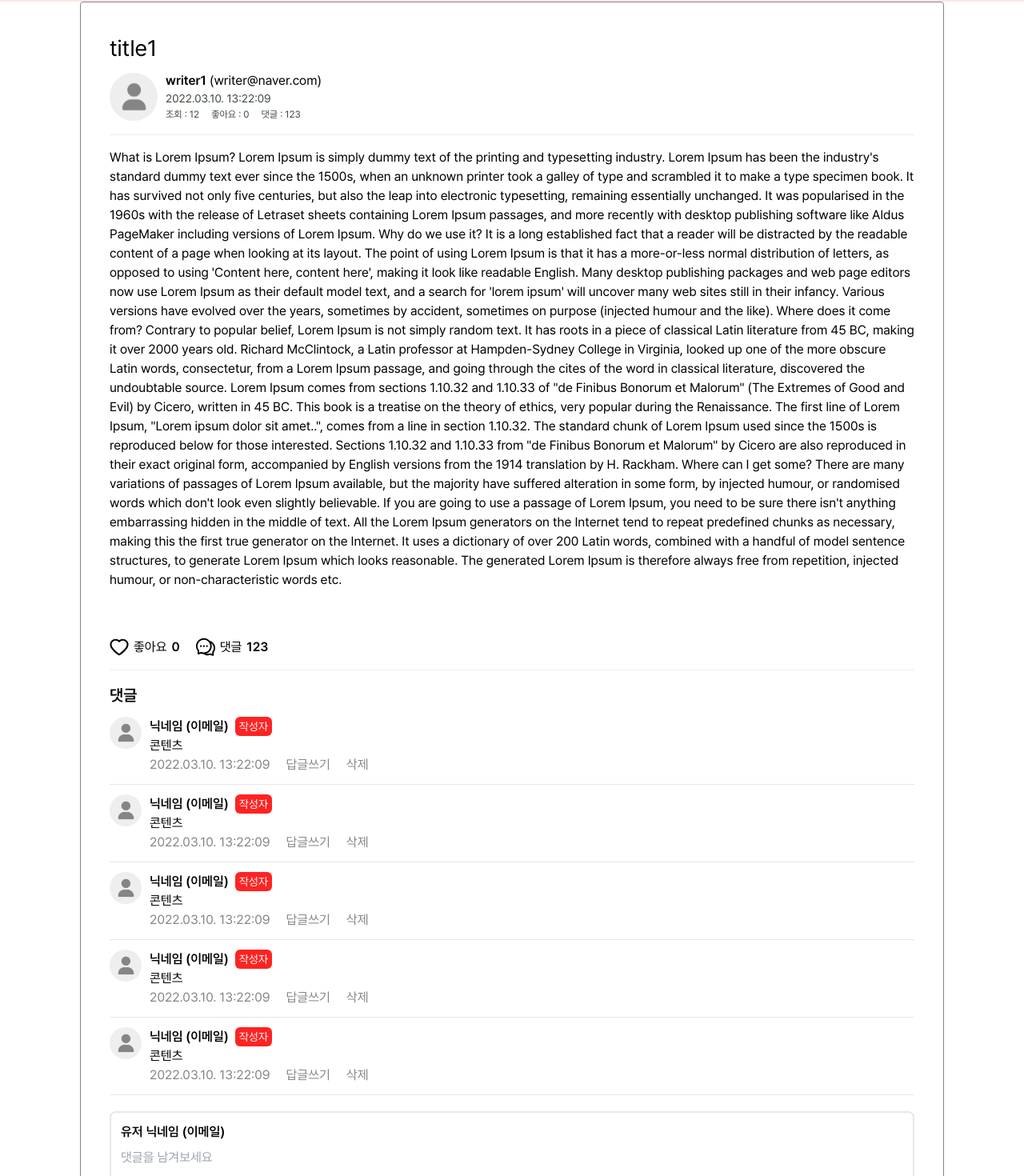
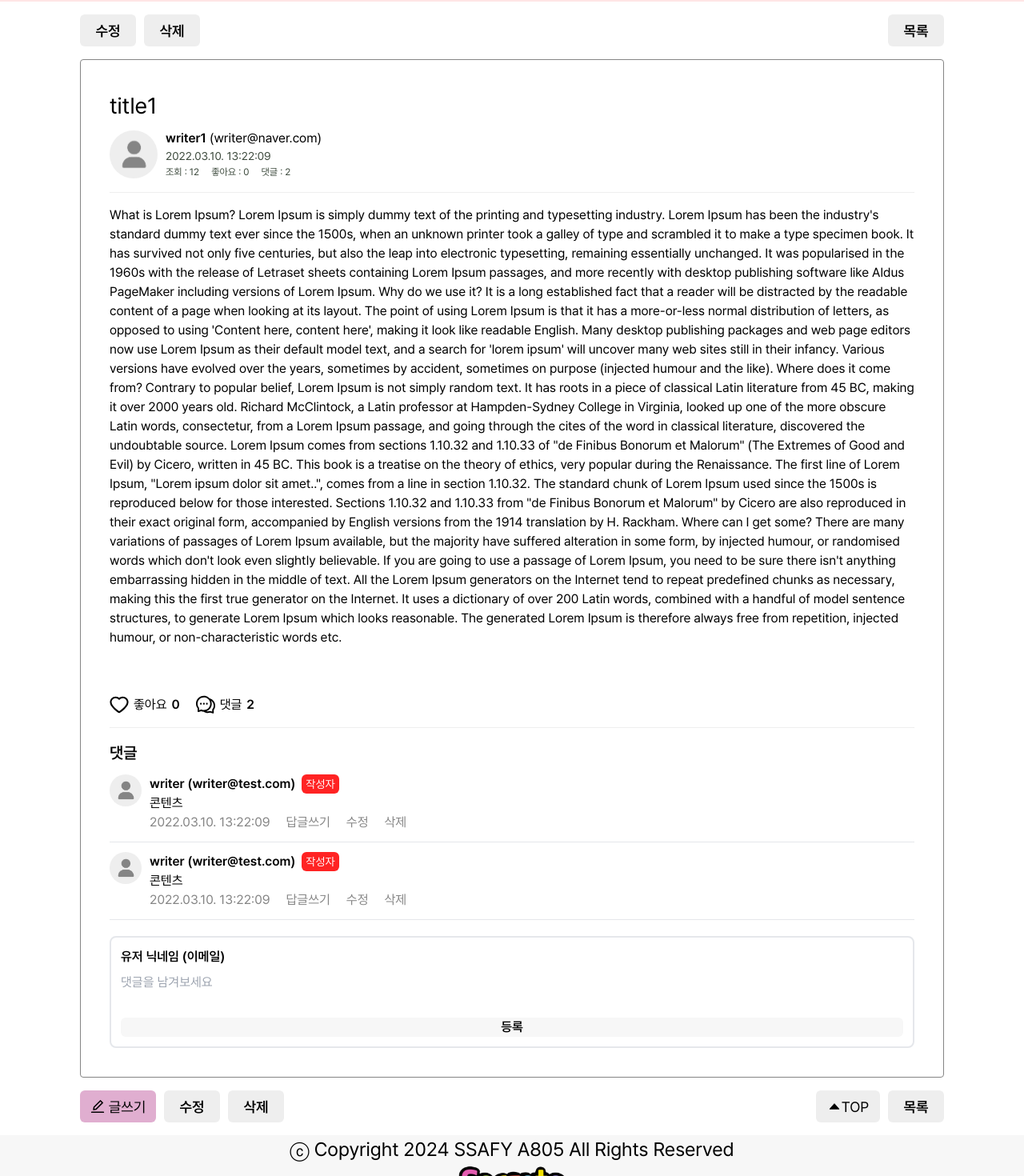
Before and after one commit to yee950419/secreto, a Vue app in the folder frontend/: page /board in a window 1280 px wide. Shown: the part 93-1563 px from the top of the page at 80% size. Built offline with nearby package versions, Linux system fonts and the light colour scheme; no server answers.

Commit message:
feat: 게시글 상단, 하단 버튼 컨테이너 생성
Related to S10P12A805-171

```diff
--- /dev/null
+++ b/frontend/src/components/molecules/board/BoardDetailBottom.vue
@@ -0,0 +1,35 @@
+<script setup lang="ts">
+import ButtonAtom from '@/components/atoms/ButtonAtom.vue'
+import { EditOutlined, CaretUpOutlined } from '@ant-design/icons-vue'
+</script>
+
+<template>
+    <div class="w-full h-[40px] flex justify-between items-center">
+        <div class="flex gap-[10px]">
+            <ButtonAtom
+                custom-class="button-style-4 button-claret text-[18px] w-[95px] font-bold flex justify-center items-center gap-[5px]"
+                ><EditOutlined /><span>글쓰기</span></ButtonAtom
+            >
+            <ButtonAtom
+                custom-class="button-style-4 button-lightGrey text-[18px] w-[70px] font-bold"
+                >수정</ButtonAtom
+            >
+            <ButtonAtom
+                custom-class="button-style-4 button-lightGrey text-[18px] w-[70px] font-bold"
+                >삭제</ButtonAtom
+            >
+        </div>
+        <div class="flex gap-[10px]">
+            <ButtonAtom
+                custom-class="button-style-4 button-lightGrey text-[18px] w-[80px] font-bold flex justify-center items-center"
+                ><CaretUpOutlined /><span>TOP</span></ButtonAtom
+            >
+            <ButtonAtom
+                custom-class="button-style-4 button-lightGrey text-[18px] w-[70px] font-bold"
+                >목록</ButtonAtom
+            >
+        </div>
+    </div>
+</template>
+
+<style scoped></style>
--- /dev/null
+++ b/frontend/src/components/molecules/board/BoardDetailTop.vue
@@ -0,0 +1,23 @@
+<script setup lang="ts">
+import ButtonAtom from '@/components/atoms/ButtonAtom.vue'
+</script>
+
+<template>
+    <div class="w-full h-[40px] flex justify-between items-center">
+        <div class="flex gap-[10px]">
+            <ButtonAtom
+                custom-class="button-style-4 button-lightGrey text-[18px] w-[70px] font-bold"
+                >수정</ButtonAtom
+            >
+            <ButtonAtom
+                custom-class="button-style-4 button-lightGrey text-[18px] w-[70px] font-bold"
+                >삭제</ButtonAtom
+            >
+        </div>
+        <ButtonAtom custom-class="button-style-4 button-lightGrey text-[18px] w-[70px] font-bold"
+            >목록</ButtonAtom
+        >
+    </div>
+</template>
+
+<style scoped></style>
--- a/frontend/src/components/molecules/board/ReplyElement.vue
+++ b/frontend/src/components/molecules/board/ReplyElement.vue
@@ -4,14 +4,20 @@ import BadgeAtom from '@/components/atoms/BadgeAtom.vue'
 import ButtonAtom from '@/components/atoms/ButtonAtom.vue'
 import TextAtom from '@/components/atoms/TextAtom.vue'
 import { convertStringToRegistrationDateTime } from '@/utils/date'
+defineProps(['reply'])
 </script>
 
 <template>
     <div class="flex border-b py-3">
-        <AvatarAtom :image-url="null" custom-class="profile w-[40px] h-[40px] me-[10px]" />
+        <AvatarAtom
+            :image-url="reply.writerImageUrl"
+            custom-class="profile w-[40px] h-[40px] me-[10px]"
+        />
         <div class="flex flex-col">
             <div class="flex items-center">
-                <TextAtom custom-class="font-bold">닉네임 (이메일)</TextAtom>
+                <TextAtom custom-class="font-bold"
+                    >{{ reply.writer }} ({{ reply.writerEmail }})</TextAtom
+                >
                 <BadgeAtom custom-class="bg-A805Red text-A805RealWhite h-[24px] text-[14px] ms-2"
                     >작성자</BadgeAtom
                 >
@@ -25,6 +31,9 @@ import { convertStringToRegistrationDateTime } from '@/utils/date'
                     >답글쓰기</ButtonAtom
                 >
                 <ButtonAtom custom-class="text-[16px] text-A805DarkGrey hover:text-A805Blue ms-5"
+                    >수정</ButtonAtom
+                >
+                <ButtonAtom custom-class="text-[16px] text-A805DarkGrey hover:text-A805Blue ms-5"
                     >삭제</ButtonAtom
                 >
             </div>
--- a/frontend/src/components/template/board/BoardDetail.vue
+++ b/frontend/src/components/template/board/BoardDetail.vue
@@ -1,14 +1,15 @@
 <script setup lang="ts">
 import { ref, type Ref, onMounted } from 'vue'
-import type { BoardDetailResponseType } from '@/types/board'
+import type { BoardDetailResponseType, ReplyResponseType } from '@/types/board'
 import BoardWriterInformation from '@/components/molecules/board/BoardWriterInformation.vue'
 import ReplyElement from '@/components/molecules/board/ReplyElement.vue'
 import ReplyWriteForm from '@/components/molecules/board/ReplyWriteForm.vue'
 import LikeButton from '@/components/molecules/LikeButton.vue'
+import BoardDetailTop from '@/components/molecules/board/BoardDetailTop.vue'
+import BoardDetailBottom from '@/components/molecules/board/BoardDetailBottom.vue'
 import TextAtom from '@/components/atoms/TextAtom.vue'
 import LineAtom from '@/components/atoms/LineAtom.vue'
-import ButtonAtom from '@/components/atoms/ButtonAtom.vue'
-import { HeartOutlined, CommentOutlined } from '@ant-design/icons-vue'
+import { CommentOutlined } from '@ant-design/icons-vue'
 
 const board: Ref<BoardDetailResponseType> = ref({
     boardNo: 0,
@@ -18,13 +19,16 @@ const board: Ref<BoardDetailResponseType> = ref({
     writerEmail: '',
     writerProfileUrl: null,
     registerAt: '',
+    roomUserNo: 0,
     hit: 0,
     boardCategory: '',
     publicYn: false,
     missionCategory: '',
-    likedCount: 0,
-    replyCount: 0
+    likedCount: 0
 })
+
+const replies: Ref<ReplyResponseType[]> = ref([])
+
 onMounted(() => {
     const dummyData = {
         boardNo: 1,
@@ -45,6 +49,7 @@ The standard chunk of Lorem Ipsum used since the 1500s is reproduced below for t
 Where can I get some?
 There are many variations of passages of Lorem Ipsum available, but the majority have suffered alteration in some form, by injected humour, or randomised words which don't look even slightly believable. If you are going to use a passage of Lorem Ipsum, you need to be sure there isn't anything embarrassing hidden in the middle of text. All the Lorem Ipsum generators on the Internet tend to repeat predefined chunks as necessary, making this the first true generator on the Internet. It uses a dictionary of over 200 Latin words, combined with a handful of model sentence structures, to generate Lorem Ipsum which looks reasonable. The generated Lorem Ipsum is therefore always free from repetition, injected humour, or non-characteristic words etc.
         `,
+        roomUserNo: 0,
         writer: 'writer1',
         writerEmail: 'writer@naver.com',
         writerProfileUrl: null,
@@ -57,13 +62,37 @@ There are many variations of passages of Lorem Ipsum available, but the majority
         replyCount: 123
     }
     board.value = dummyData
+    replies.value = [
+        {
+            replyNo: 2,
+            content: 'content1',
+            registerAt: '2022-03-10T13:22:09',
+            parentReplyNo: null,
+            tagUserNickname: null,
+            roomUserNo: 0,
+            writer: 'writer',
+            writerEmail: 'writer@test.com',
+            writerProfileUrl: ''
+        },
+        {
+            replyNo: 3,
+            content: 'content1',
+            registerAt: '2022-03-10T13:23:09',
+            parentReplyNo: 2,
+            tagUserNickname: 'test',
+            roomUserNo: 0,
+            writer: 'writer',
+            writerEmail: 'writer@test.com',
+            writerProfileUrl: ''
+        }
+    ]
 })
 </script>
 
 <template>
-    <div
-        class="flex flex-col w-full md:min-w-[768px] max-w-[1080px] max-md:min-w-0 border md:rounded border-A805DarkGrey p-9"
-    >
+    <div class="md:min-w-[768px] max-w-[1080px] max-md:min-w-0">
+        <BoardDetailTop class="my-4" />
+        <div class="flex flex-col w-full border md:rounded border-A805DarkGrey p-9">
             <div class="w-full flex flex-col">
                 <TextAtom class="text-[28px] mb-2">{{ board.title }}</TextAtom>
                 <BoardWriterInformation
@@ -73,7 +102,7 @@ There are many variations of passages of Lorem Ipsum available, but the majority
                     :register-at="board.registerAt"
                     :hit="board.hit"
                     :liked-count="board.likedCount"
-                :reply-count="board.replyCount"
+                    :reply-count="replies.length"
                 />
             </div>
             <LineAtom custom-class="my-4 border-A805LightGrey" />
@@ -87,19 +116,17 @@ There are many variations of passages of Lorem Ipsum available, but the majority
             > -->
                 <LikeButton :liked-count="board.likedCount" />
                 <span class="flex items-center gap-[6px]"
-                ><CommentOutlined class="text-[24px]" /> 댓글 <b>{{ board.replyCount }}</b></span
+                    ><CommentOutlined class="text-[24px]" /> 댓글 <b>{{ replies.length }}</b></span
                 >
             </div>
             <LineAtom custom-class="my-4 border-A805LightGrey" />
             <div class="flex flex-col flex-1">
                 <TextAtom custom-class="font-bold text-[20px]">댓글</TextAtom>
-            <ReplyElement> ㄴㅇㄹ </ReplyElement>
-            <ReplyElement> ㄴㅇㄹ </ReplyElement>
-            <ReplyElement> ㄴㅇㄹ </ReplyElement>
-            <ReplyElement> ㄴㅇㄹ </ReplyElement>
-            <ReplyElement> ㄴㅇㄹ </ReplyElement>
-            <ReplyWriteForm class="my-5" />
+                <ReplyElement v-for="reply in replies" :key="reply.replyNo" :reply="reply" />
+                <ReplyWriteForm class="mt-5" />
             </div>
+        </div>
+        <BoardDetailBottom class="my-4" />
     </div>
 </template>
 
```
Also changed, not shown: frontend/src/types/board.ts (+13 -1 lines). Lines whose indentation alone changed are shown as unchanged.
